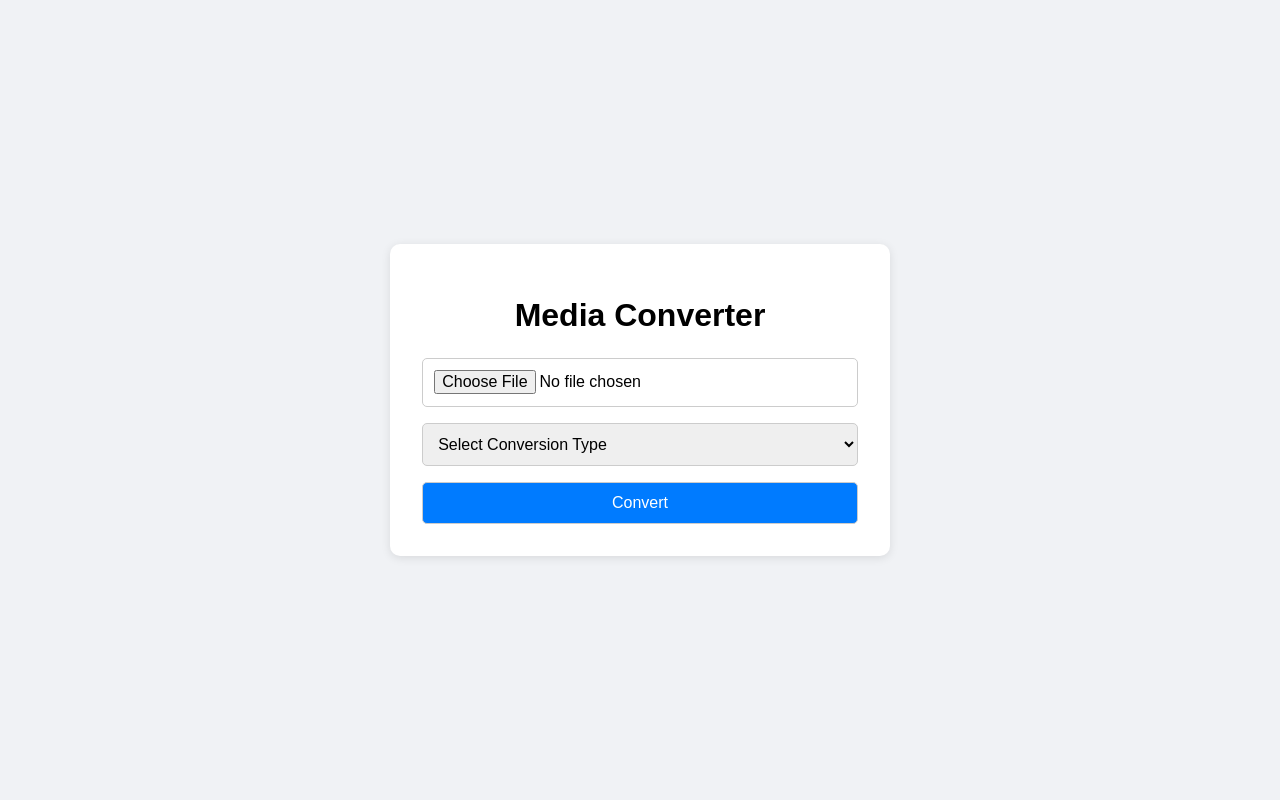
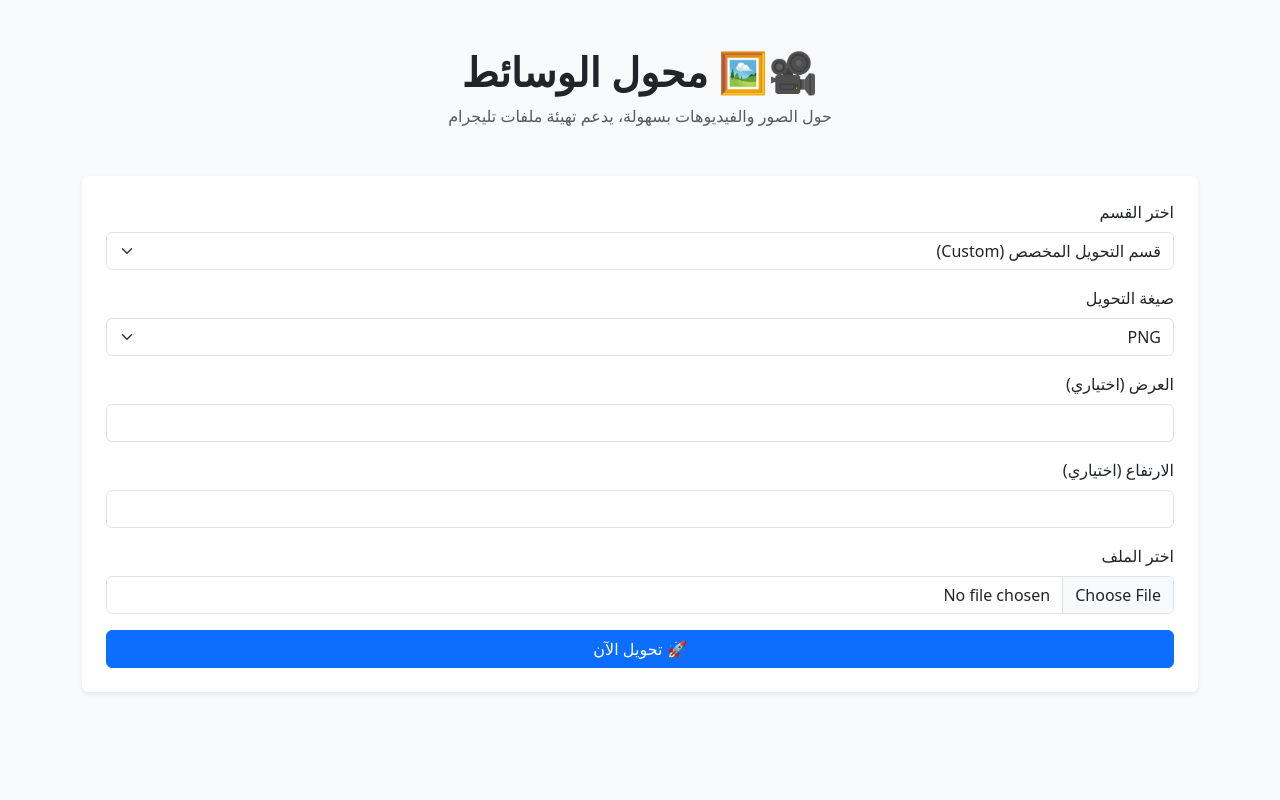
Before and after one commit to Ahmed-GaMz/Media-Converter2, a Flask app: page / in a window 1280 px wide. Run offline with Flask 3, Linux system fonts and the light colour scheme.

Commit message:
Update index.html

```diff
--- a/templates/index.html
+++ b/templates/index.html
@@ -1,88 +1,73 @@
 <!DOCTYPE html>
-<html lang="en">
+<html lang="ar" dir="rtl">
 <head>
-  <meta charset="UTF-8">
-  <meta name="viewport" content="width=device-width, initial-scale=1.0">
-  <title>Media Converter</title>
-  <style>
-    * {
-      box-sizing: border-box;
+  <meta charset="UTF-8" />
+  <meta name="viewport" content="width=device-width, initial-scale=1.0"/>
+  <title>محول الوسائط</title>
+  <link href="https://cdn.jsdelivr.net/npm/bootstrap@5.3.3/dist/css/bootstrap.rtl.min.css" rel="stylesheet">
+</head>
+<body class="bg-light">
+
+  <div class="container py-5">
+    <div class="text-center mb-5">
+      <h1 class="fw-bold">🎥🖼️ محول الوسائط</h1>
+      <p class="text-muted">حول الصور والفيديوهات بسهولة، يدعم تهيئة ملفات تليجرام</p>
+    </div>
+
+    <form action="/convert" method="post" enctype="multipart/form-data" class="bg-white p-4 rounded shadow-sm">
+      <div class="mb-3">
+        <label for="section" class="form-label">اختر القسم</label>
+        <select name="section" class="form-select" id="section">
+          <option value="custom">قسم التحويل المخصص (Custom)</option>
+          <option value="telegram">قسم تليجرام (Telegram Tools)</option>
+        </select>
+      </div>
+
+      <!-- خيارات custom -->
+      <div id="custom-options" style="display: none;">
+        <div class="mb-3">
+          <label for="format" class="form-label">صيغة التحويل</label>
+          <select name="format" class="form-select" id="format">
+            <option value="png">PNG</option>
+            <option value="jpg">JPG</option>
+            <option value="webp">WEBP</option>
+          </select>
+        </div>
+        <div class="mb-3">
+          <label for="width" class="form-label">العرض (اختياري)</label>
+          <input type="number" name="width" class="form-control" id="width">
+        </div>
+        <div class="mb-3">
+          <label for="height" class="form-label">الارتفاع (اختياري)</label>
+          <input type="number" name="height" class="form-control" id="height">
+        </div>
+      </div>
+
+      <div class="mb-3">
+        <label for="file" class="form-label">اختر الملف</label>
+        <input type="file" name="file" class="form-control" id="file" required>
+      </div>
+
+      <button type="submit" class="btn btn-primary w-100">🚀 تحويل الآن</button>
+    </form>
+  </div>
+
+  <!-- سكربت لإظهار خيارات custom عند الحاجة -->
+  <script>
+    const sectionSelect = document.getElementById("section");
+    const customOptions = document.getElementById("custom-options");
+
+    function toggleOptions() {
+      if (sectionSelect.value === "custom") {
+        customOptions.style.display = "block";
+      } else {
+        customOptions.style.display = "none";
+      }
     }
 
-    body {
-      font-family: Arial, sans-serif;
-      background-color: #f0f2f5;
-      margin: 0;
-      padding: 0;
-      display: flex;
-      align-items: center;
-      justify-content: center;
-      height: 100vh;
-    }
+    sectionSelect.addEventListener("change", toggleOptions);
+    window.addEventListener("load", toggleOptions);
+  </script>
 
-    .container {
-      background: white;
-      padding: 2rem;
-      border-radius: 10px;
-      max-width: 500px;
-      width: 90%;
-      box-shadow: 0 2px 10px rgba(0, 0, 0, 0.1);
-    }
-
-    h1 {
-      text-align: center;
-      margin-bottom: 1.5rem;
-    }
-
-    form {
-      display: flex;
-      flex-direction: column;
-      gap: 1rem;
-    }
-
-    input[type="file"],
-    select,
-    button {
-      padding: 0.7rem;
-      font-size: 1rem;
-      border: 1px solid #ccc;
-      border-radius: 5px;
-    }
-
-    button {
-      background-color: #007bff;
-      color: white;
-      cursor: pointer;
-    }
-
-    button:hover {
-      background-color: #0056b3;
-    }
-
-    @media (max-width: 600px) {
-      .container {
-        padding: 1rem;
-      }
-
-      h1 {
-        font-size: 1.3rem;
-      }
-    }
-  </style>
-</head>
-<body>
-  <div class="container">
-    <h1>Media Converter</h1>
-    <form method="post" enctype="multipart/form-data">
-      <input type="file" name="file" required>
-      <select name="conversion_type" required>
-        <option value="" disabled selected>Select Conversion Type</option>
-        <option value="custom">Custom</option>
-        <option value="telegram_image">Telegram Image (WEBP)</option>
-        <option value="telegram_video">Telegram Video (WEBM/MP4)</option>
-      </select>
-      <button type="submit">Convert</button>
-    </form>
-  </div>
 </body>
 </html>
```
